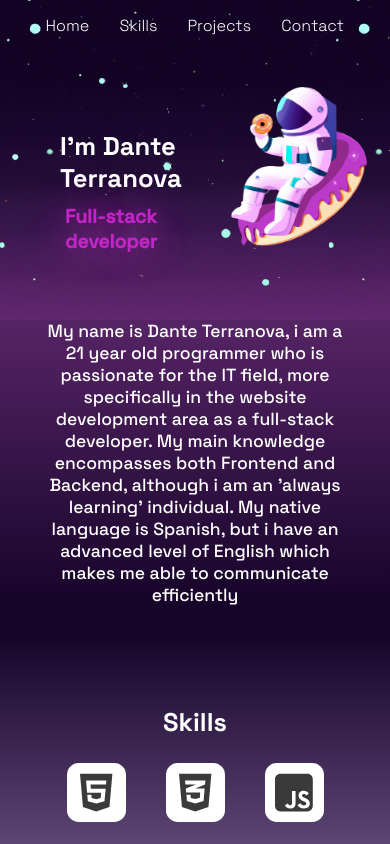
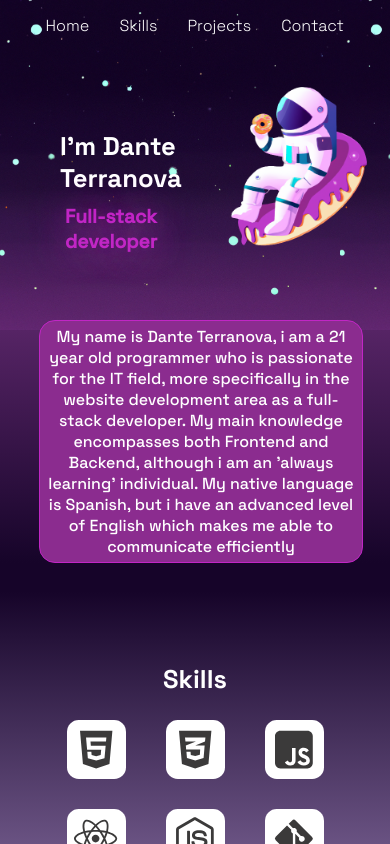
Before and after one commit to BinaryJuan/portfolio-astronaut, a React (Create React App) app: page / in a window 390 px wide. Shown: the top 844 px of the page. Built offline with nearby package versions, Linux system fonts and the light colour scheme.

Commit message:
Presentation text background color

```diff
--- a/src/components/Header/Header.css
+++ b/src/components/Header/Header.css
@@ -253,7 +253,7 @@
     .hGrid {
         display: flex;
         justify-content: center;
-        height: 200px;
+        height: 210px;
     }
 
     .hGridImg {
--- a/src/components/Presentation/Presentation.css
+++ b/src/components/Presentation/Presentation.css
@@ -116,7 +116,11 @@
     .pText {
         width: 100%;
         text-align: center;
-        font-size: 1.1rem;
-        margin: 0;
+        font-size: 1rem;
+        margin: -10px 0 0 0;
+        border: 1px solid #C126C5;
+        border-radius: 1rem;
+        padding: 5px;
+        background-color: #8b2c8f;
     }
 }
```
